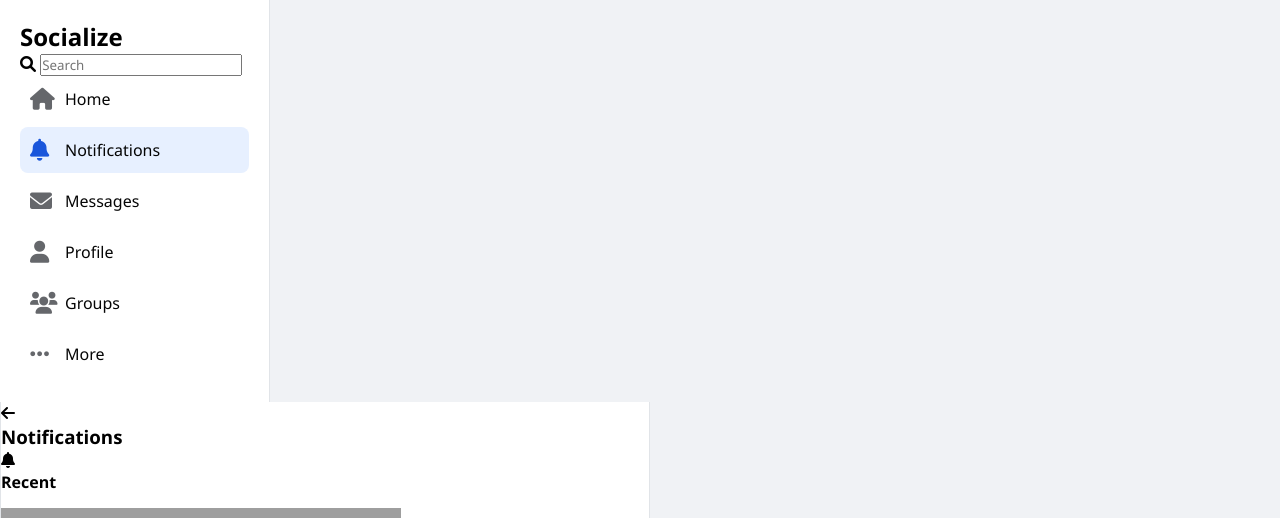
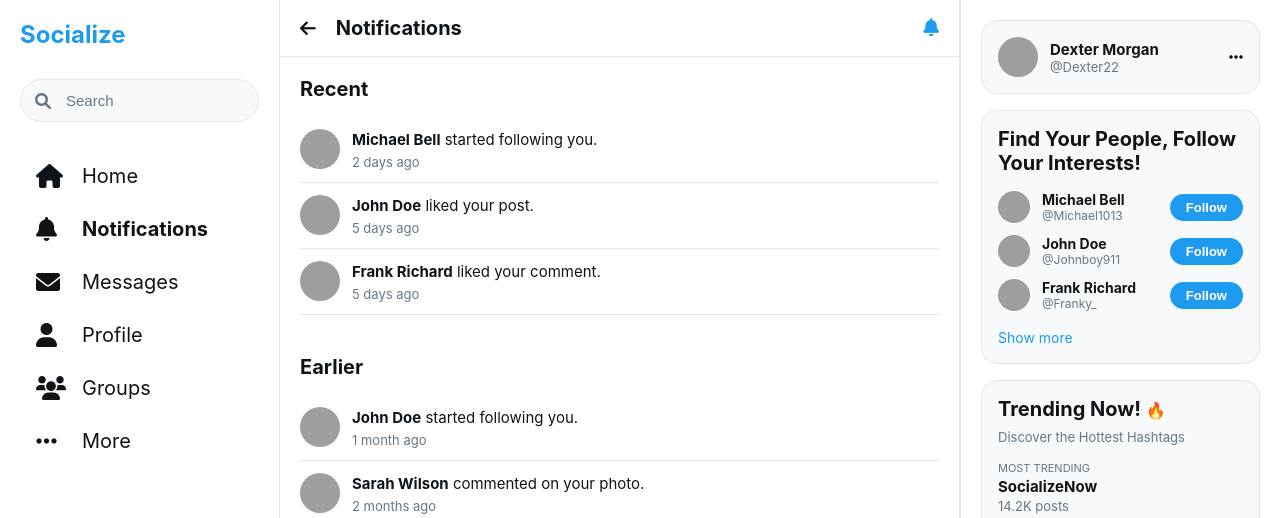
Before and after one commit to regaalgifary/socializeapp, a PHP site: page /notification.html in a window 1280 px wide. Shown: the top 518 px of the page. Run offline with PHP 8.4, Linux system fonts and the light colour scheme; grey boxes are pictures that could not be loaded.

Commit message:
Update notifications.css

```diff
--- a/notifications.css
+++ b/notifications.css
@@ -1,339 +1,447 @@
-/* Base styles */
+
 * {
     margin: 0;
     padding: 0;
     box-sizing: border-box;
-    font-family: 'Segoe UI', Tahoma, Geneva, Verdana, sans-serif;
 }
 
 body {
-    display: flex;
-    min-height: 100vh;
-    background-color: #f0f2f5;
+    font-family: -apple-system, BlinkMacSystemFont, 'Segoe UI', Roboto, sans-serif;
+    background-color: #fff;
+    color: #0f1419;
+    height: 100vh;
+    overflow: hidden;
 }
 
-/* Left Sidebar styles */
-.sidebar {
-    width: 270px;
-    background-color: white;
-    padding: 20px;
-    border-right: 1px solid #e1e4e8;
+.container {
+    display: flex;
+    height: 100vh;
 }
 
-.sidebar h1 {
-    color: #1a56db;
-    font-size: 24px;
-    margin-bottom: 20px;
+/* Sidebar Styles */
+.sidebar {
+    background-color: #fff;
+    border-right: 1px solid #e1e8ed;
+    padding: 20px;
+    position: fixed;
+    height: 100vh;
+    overflow-y: auto;
 }
 
-.search-container {
-    position: relative;
-    margin-bottom: 25px;
+.left-sidebar {
+    width: 280px;
+    left: 0;
 }
 
-.search-container input {
-    width: 100%;
-    padding: 10px 10px 10px 35px;
-    border-radius: 20px;
-    border: 1px solid #ccc;
-    outline: none;
+.right-sidebar {
+    width: 320px;
+    right: 0;
+    border-left: 1px solid #e1e8ed;
+    border-right: none;
 }
 
-.search-container i {
+/* Logo */
+.logo h2 {
+    color: #1d9bf0;
+    font-size: 24px;
+    font-weight: bold;
+    margin-bottom: 30px;
+}
+
+/* Search Box */
+.search-box {
+    position: relative;
+    margin-bottom: 30px;
+}
+
+.search-box i {
     position: absolute;
-    left: 12px;
-    top: 12px;
-    color: #65676b;
+    left: 15px;
+    top: 50%;
+    transform: translateY(-50%);
+    color: #657786;
+}
+
+.search-box input {
+    width: 100%;
+    background-color: #f7f9fa;
+    border: 1px solid #e1e8ed;
+    border-radius: 25px;
+    padding: 12px 15px 12px 45px;
+    color: #0f1419;
+    font-size: 15px;
+}
+
+.search-box input::placeholder {
+    color: #657786;
+}
+
+/* Navigation */
+.nav-menu {
+    display: flex;
+    flex-direction: column;
+    gap: 5px;
 }
 
 .nav-item {
     display: flex;
     align-items: center;
-    padding: 12px 10px;
-    margin-bottom: 5px;
-    border-radius: 8px;
-    cursor: pointer;
-    color: #050505;
+    padding: 12px 16px;
+    border-radius: 25px;
     text-decoration: none;
+    color: #0f1419;
+    font-size: 20px;
+    font-weight: 400;
+    transition: background-color 0.2s;
 }
 
 .nav-item:hover {
-    background-color: #f2f2f2;
+    background-color: #f7f9fa;
 }
 
 .nav-item.active {
-    background-color: #e7f0ff;
-}
-
-.nav-item.active i {
-    color: #1a56db;
+    font-weight: bold;
 }
 
 .nav-item i {
-    margin-right: 10px;
-    font-size: 22px;
-    width: 25px;
-    color: #65676b;
+    width: 26px;
+    margin-right: 20px;
+    font-size: 24px;
 }
 
-.nav-item.active i {
-    color: #1a56db;
+/* Main Content */
+.main-content {
+    flex: 1;
+    margin-left: 280px;
+    margin-right: 320px;
+    border-right: 1px solid #e1e8ed;
+    height: 100vh;
+    display: flex;
+    flex-direction: column;
+    background-color: #fff;
 }
 
-.nav-item span {
-    font-size: 16px;
-    font-weight: 500;
+.header {
+    display: flex;
+    justify-content: space-between;
+    align-items: center;
+    padding: 16px 20px;
+    border-bottom: 1px solid #e1e8ed;
+    background-color: rgba(255, 255, 255, 0.9);
+    backdrop-filter: blur(12px);
+    position: sticky;
+    top: 0;
+    z-index: 100;
 }
 
-/* Main content styles */
-.main-content {
-    flex: 1;
-    max-width: 650px;
-    background-color: white;
-    border-left: 1px solid #e1e4e8;
-    border-right: 1px solid #e1e4e8;
+.header-left {
+    display: flex;
+    align-items: center;
+    gap: 20px;
 }
 
-.notifications-header {
-    display: flex;
-    align-items: center;
-    padding: 15px 20px;
-    border-bottom: 1px solid #e1e4e8;
-}
-
-.back-button, .bell-icon {
-    display: flex;
-    align-items: center;
-    justify-content: center;
-    width: 40px;
-    height: 40px;
+.header-left i {
+    font-size: 18px;
+    color: #0f1419;
     cursor: pointer;
 }
 
-.notifications-header h2 {
-    flex-grow: 1;
-    text-align: center;
+.header h3 {
     font-size: 20px;
-    font-weight: 600;
+    font-weight: bold;
 }
 
-.notifications-container {
-    padding: 10px 20px;
+.header-right i {
+    font-size: 18px;
+    color: #1d9bf0;
 }
 
-.notifications-container h3 {
-    color: #1a1a1a;
-    font-size: 18px;
-    font-weight: 600;
-    margin: 15px 0 10px 0;
+/* Scrollable Content */
+.content-scroll {
+    flex: 1;
+    overflow-y: auto;
+    padding: 0;
 }
 
+.section {
+    padding: 20px;
+}
+
+.section h4 {
+    font-size: 20px;
+    font-weight: bold;
+    margin-bottom: 16px;
+    color: #0f1419;
+}
+
+/* Notifications */
 .notification-item {
     display: flex;
-    padding: 15px 0;
-    border-bottom: 1px solid #f0f2f5;
+    align-items: flex-start;
+    padding: 12px 0;
+    border-bottom: 1px solid #e1e8ed;
+    transition: background-color 0.2s;
 }
 
-.user-avatar {
-    width: 50px;
-    height: 50px;
+.notification-item:hover {
+    background-color: #f7f9fa;
+}
+
+.avatar {
+    width: 40px;
+    height: 40px;
+    margin-right: 12px;
+}
+
+.avatar img {
+    width: 100%;
+    height: 100%;
     border-radius: 50%;
-    margin-right: 15px;
+    object-fit: cover;
 }
 
 .notification-content {
-    display: flex;
-    flex-direction: column;
-    justify-content: center;
-}
-
-.notification-content p {
-    margin-bottom: 3px;
-    line-height: 1.4;
-}
-
-.user-name {
-    font-weight: 600;
-    color: #050505;
+    flex: 1;
 }
 
 .notification-text {
-    color: #050505;
+    color: #0f1419;
+    font-size: 15px;
+    line-height: 1.4;
+    margin-bottom: 4px;
+}
+
+.notification-text strong {
+    font-weight: bold;
 }
 
 .notification-time {
-    color: #65676b;
+    color: #657786;
     font-size: 13px;
 }
 
-/* Right sidebar styles */
-.right-sidebar {
-    width: 300px;
-    padding: 20px;
-    background-color: white;
-    border-left: 1px solid #e1e4e8;
+/* Right Sidebar Cards */
+.profile-card, .suggestion-card, .trending-card {
+    background-color: #f7f9fa;
+    border-radius: 16px;
+    margin-bottom: 16px;
+    padding: 16px;
+    border: 1px solid #e1e8ed;
 }
 
-.profile-card {
+/* Profile Card */
+.profile-header {
     display: flex;
     align-items: center;
-    margin-bottom: 20px;
-    padding-bottom: 15px;
-    border-bottom: 1px solid #e1e4e8;
+    gap: 12px;
+}
+
+.profile-avatar {
+    width: 40px;
+    height: 40px;
+}
+
+.profile-avatar img {
+    width: 100%;
+    height: 100%;
+    border-radius: 50%;
+    object-fit: cover;
 }
 
 .profile-info {
-    margin-left: 10px;
     flex: 1;
 }
 
 .profile-name {
-    font-weight: 600;
+    font-weight: bold;
     font-size: 15px;
 }
 
-.profile-handle {
-    color: #65676b;
+.profile-username {
+    color: #657786;
     font-size: 13px;
 }
 
-.more-actions {
-    color: #65676b;
+/* Suggestions */
+.suggestion-card h4 {
+    font-size: 20px;
+    font-weight: bold;
+    margin-bottom: 16px;
+}
+
+.suggestions {
+    display: flex;
+    flex-direction: column;
+    gap: 12px;
+    margin-bottom: 16px;
+}
+
+.suggestion-item {
+    display: flex;
+    align-items: center;
+    gap: 12px;
+}
+
+.suggestion-avatar {
+    width: 32px;
+    height: 32px;
+}
+
+.suggestion-avatar img {
+    width: 100%;
+    height: 100%;
+    border-radius: 50%;
+    object-fit: cover;
+}
+
+.suggestion-info {
+    flex: 1;
+}
+
+.suggestion-name {
+    font-size: 14px;
+    font-weight: bold;
+}
+
+.suggestion-username {
+    font-size: 12px;
+    color: #657786;
+}
+
+.follow-btn {
+    background-color: #1d9bf0;
+    color: #fff;
+    border: none;
+    border-radius: 20px;
+    padding: 6px 16px;
+    font-size: 13px;
+    font-weight: bold;
+    cursor: pointer;
+    transition: background-color 0.2s;
+}
+
+.follow-btn:hover {
+    background-color: #1a8cd8;
+}
+
+.show-more {
+    color: #1d9bf0;
+    text-decoration: none;
+    font-size: 14px;
+}
+
+.show-more:hover {
+    text-decoration: underline;
+}
+
+/* Trending */
+.trending-card h4 {
+    font-size: 20px;
+    font-weight: bold;
+    margin-bottom: 8px;
+}
+
+.fire-emoji {
+    font-size: 16px;
+}
+
+.trending-subtitle {
+    color: #657786;
+    font-size: 13px;
+    margin-bottom: 16px;
+}
+
+.trending-item {
+    margin-bottom: 16px;
+}
+
+.trending-info {
+    color: #657786;
+    font-size: 11px;
+    text-transform: uppercase;
+}
+
+.trending-hashtag {
+    font-size: 15px;
+    font-weight: bold;
+    margin: 2px 0;
+}
+
+.trending-posts {
+    color: #657786;
+    font-size: 13px;
+}
+
+.hashtag-list {
+    display: flex;
+    flex-direction: column;
+    gap: 8px;
+}
+
+.hashtag-item {
+    color: #1d9bf0;
+    font-size: 14px;
     cursor: pointer;
 }
 
-.recommendations {
-    margin-bottom: 25px;
-}
-
-.recommendations h3 {
-    font-size: 16px;
-    margin-bottom: 15px;
-}
-
-.recommendation {
-    display: flex;
-    align-items: center;
-    justify-content: space-between;
-    margin-bottom: 15px;
-}
-
-.recommendation-user {
-    display: flex;
-    align-items: center;
-}
-
-.recommendation-info {
-    margin-left: 10px;
-}
-
-.recommendation-name {
-    font-weight: 600;
-    font-size: 14px;
-}
-
-.recommendation-handle {
-    color: #65676b;
-    font-size: 12px;
-}
-
-.follow-button {
-    background-color: #1a56db;
-    color: white;
-    border: none;
-    border-radius: 5px;
-    padding: 5px 12px;
-    cursor: pointer;
-    font-size: 13px;
-    font-weight: 500;
-}
-
-.show-more {
-    color: #1a56db;
-    font-size: 14px;
-    text-align: center;
-    cursor: pointer;
-}
-
-/* Trending section styles */
-.trending {
-    margin-top: 10px;
-}
-
-.trending h3 {
-    font-size: 16px;
-    margin-bottom: 5px;
-}
-
-.trending-description {
-    color: #65676b;
-    font-size: 13px;
-    margin-bottom: 15px;
-}
-
-.trending-item {
-    margin-bottom: 15px;
-    cursor: pointer;
-}
-
-.trending-item:hover {
+.hashtag-item:hover {
     text-decoration: underline;
 }
 
-.trending-tag {
-    font-weight: 600;
-    font-size: 14px;
+.footer-text {
+    color: #657786;
+    font-size: 13px;
+    text-align: center;
+    margin-top: 20px;
 }
 
-.trending-count {
-    color: #65676b;
-    font-size: 12px;
+/* Scrollbar Styling */
+.content-scroll::-webkit-scrollbar {
+    width: 6px;
 }
 
-/* Responsive design */
+.content-scroll::-webkit-scrollbar-track {
+    background: transparent;
+}
+
+.content-scroll::-webkit-scrollbar-thumb {
+    background: #e1e8ed;
+    border-radius: 3px;
+}
+
+.content-scroll::-webkit-scrollbar-thumb:hover {
+    background: #c7d2e0;
+}
+
+/* Responsive */
 @media (max-width: 1200px) {
     .right-sidebar {
         display: none;
     }
-}
 
-@media (max-width: 900px) {
     .main-content {
-        max-width: none;
+        margin-right: 0;
     }
 }
 
 @media (max-width: 768px) {
-    .sidebar {
+    .left-sidebar {
         width: 70px;
-        padding: 15px 10px;
     }
 
-    .sidebar h1, .nav-item span {
+    .main-content {
+        margin-left: 70px;
+    }
+
+    .nav-item span {
         display: none;
     }
 
-    .nav-item i {
-        margin-right: 0;
-        margin-left: 12px;
+    .logo {
+        text-align: center;
     }
 
-    .search-container {
+    .search-box {
         display: none;
     }
 }
-
-@media (max-width: 480px) {
-    .notifications-header h2 {
-        font-size: 18px;
-    }
-
-    .user-avatar {
-        width: 40px;
-        height: 40px;
-    }
-
-    .notification-content p {
-        font-size: 14px;
-    }
-}
```
